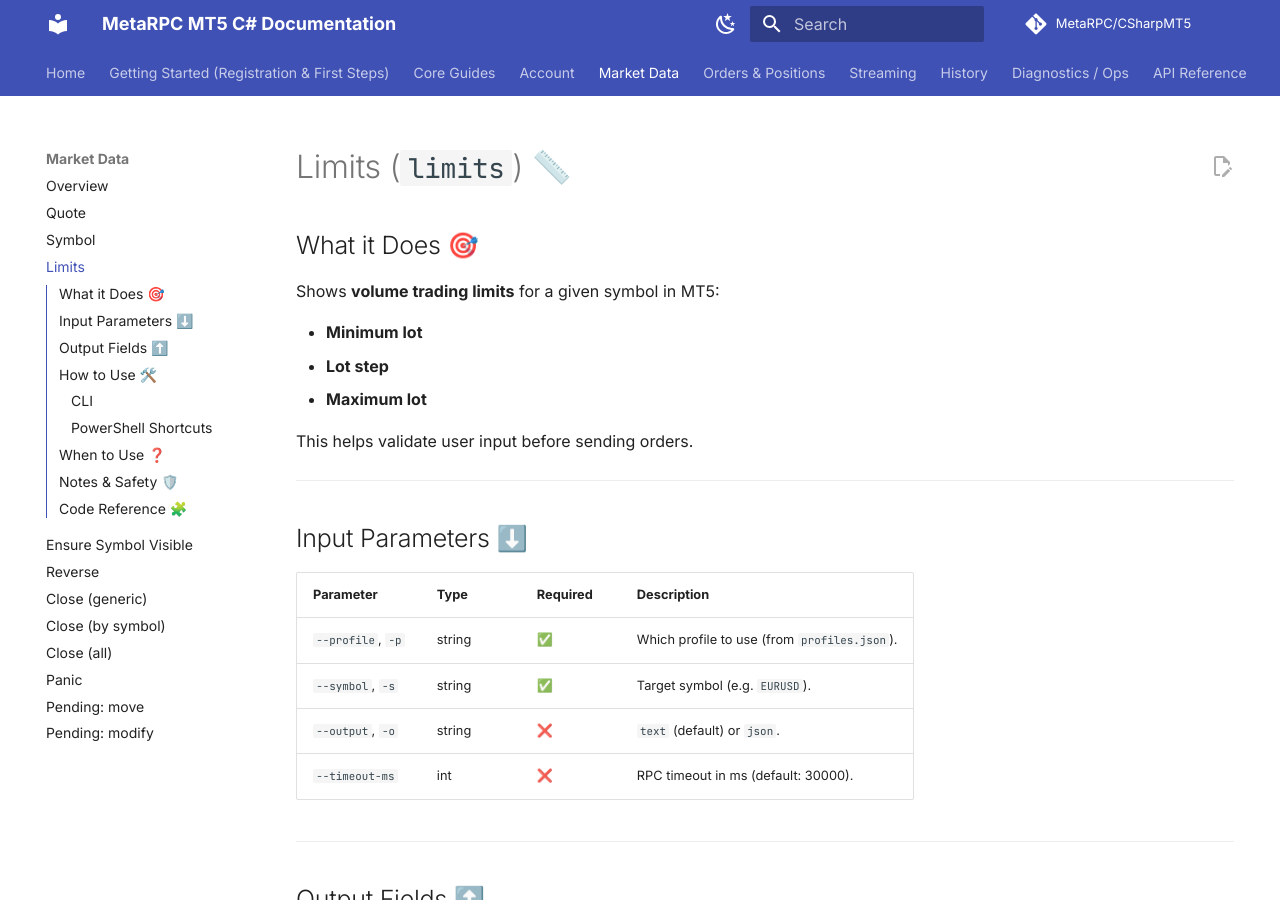
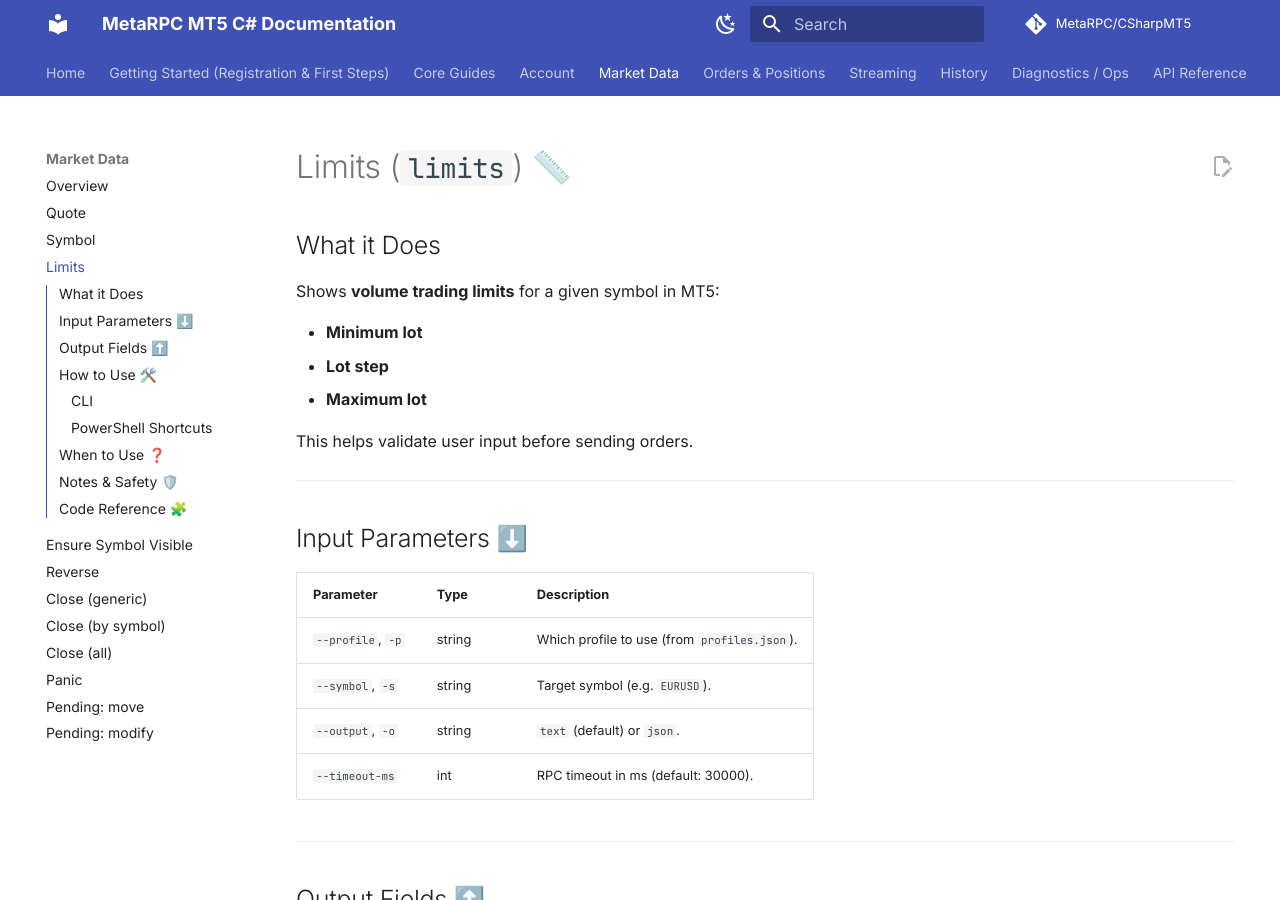
Before and after one commit to MetaRPC/CSharpMT5, an MkDocs documentation site: the page built from docs/Market_Data/Limits.md, in a window 1280 px wide and 900 px high. Built offline with MkDocs 1.6.1 and Material for MkDocs 9.7.7, drawn with Linux system fonts in a browser that asks for light colours; comment, search, counter and statistics services are not loaded.

Commit message:
Update Limits.md

```diff
--- a/docs/Market_Data/Limits.md
+++ b/docs/Market_Data/Limits.md
@@ -1,6 +1,6 @@
 # Limits (`limits`) 📏
 
-## What it Does 🎯
+## What it Does
 
 Shows **volume trading limits** for a given symbol in MT5:
 
@@ -14,12 +14,12 @@ This helps validate user input before sending orders.
 
 ## Input Parameters ⬇️
 
-| Parameter         | Type   | Required | Description                                  |
-| ----------------- | ------ | -------- | -------------------------------------------- |
-| `--profile`, `-p` | string | ✅        | Which profile to use (from `profiles.json`). |
-| `--symbol`, `-s`  | string | ✅        | Target symbol (e.g. `EURUSD`).               |
-| `--output`, `-o`  | string | ❌        | `text` (default) or `json`.                  |
-| `--timeout-ms`    | int    | ❌        | RPC timeout in ms (default: 30000).          |
+| Parameter         | Type   |Description                                  |
+| ----------------- | ------ |-------------------------------------------- |
+| `--profile`, `-p` | string | Which profile to use (from `profiles.json`). |
+| `--symbol`, `-s`  | string | Target symbol (e.g. `EURUSD`).               |
+| `--output`, `-o`  | string | `text` (default) or `json`.                  |
+| `--timeout-ms`    | int    |  RPC timeout in ms (default: 30000).          |
 
 ---
 
```
